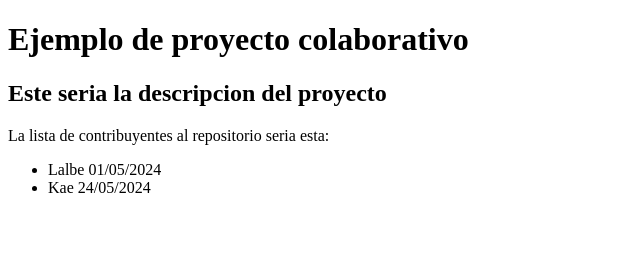
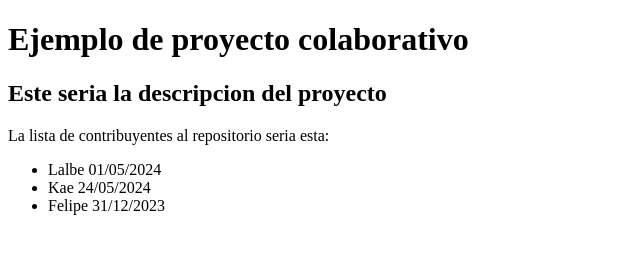
Before and after one commit to lalbedev/proyecto1-copy, a plain HTML site: page index.html in a window 1280 px wide. Shown: the whole page, without its empty margins (0-640 px from the left). Drawn offline with Linux system fonts and the light colour scheme.

Commit message:
Update index.html
añadiendo nuevo colaborador

```diff
--- a/index.html
+++ b/index.html
@@ -13,6 +13,7 @@
         <ul>
             <li>Lalbe 01/05/2024</li>
             <li>Kae 24/05/2024</li>
+            <li>Felipe 31/12/2023</li>
         </ul>
     </header>
 </body>
```
